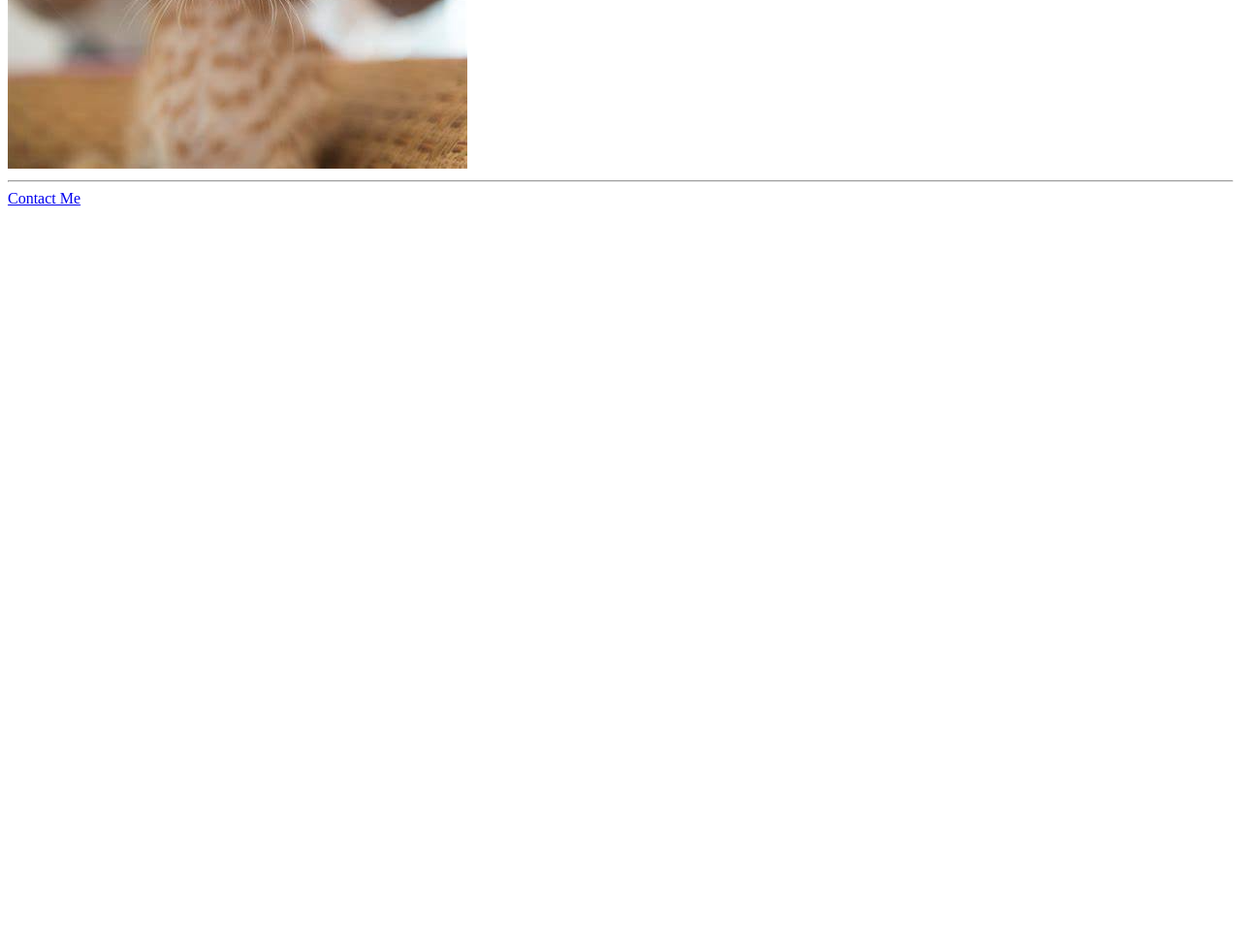
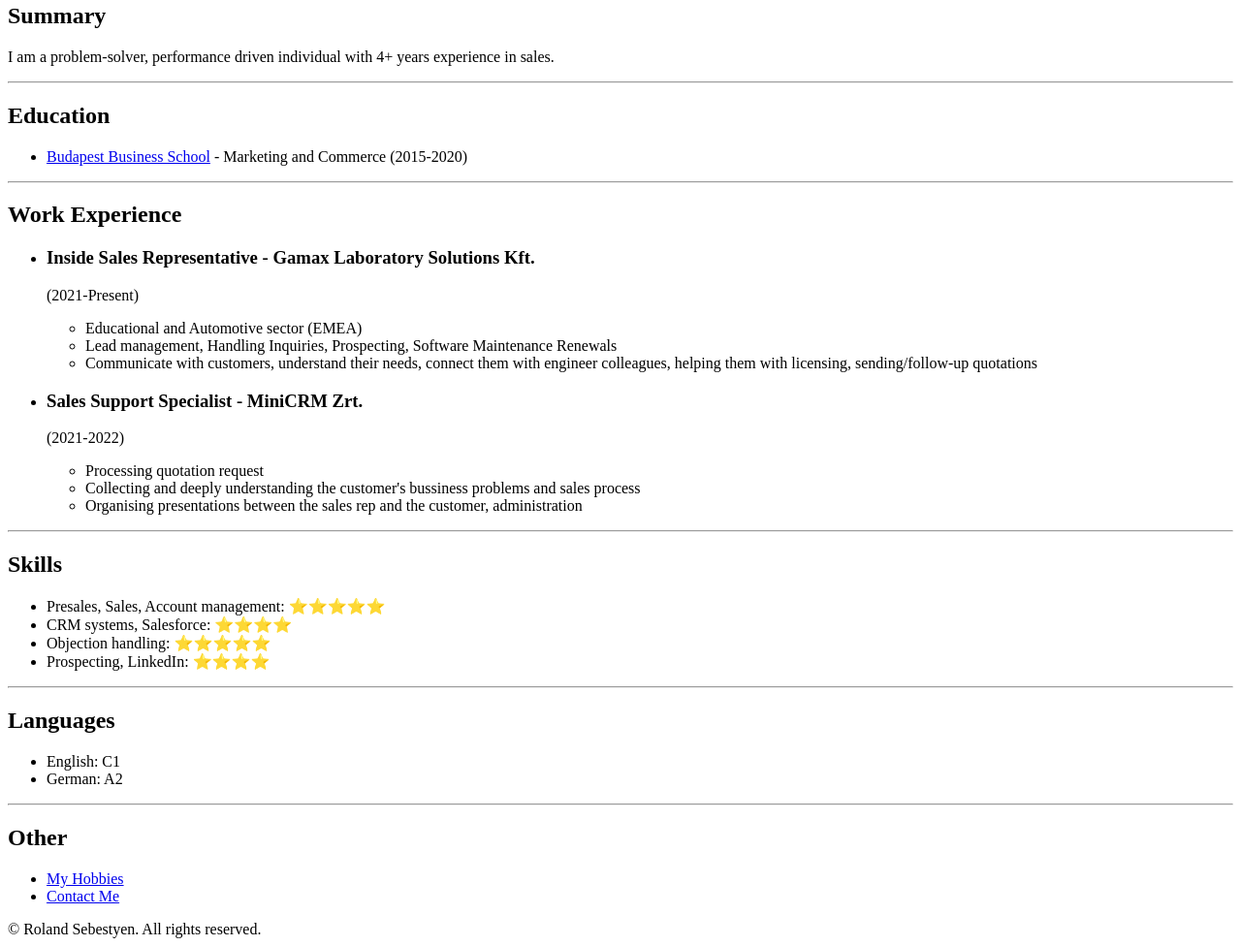
Before and after one commit to RolandSbstyn/html-portfolio, a plain HTML site: page index.html in a window 1280 px wide. Shown: the part 311-1287 px from the top of the page at 97% size. Before the commit the page ends 800 px from the top, so only its background shows below. Drawn offline with Linux system fonts and the light colour scheme.

Commit message:
Add files via upload

```diff
--- a/index.html
+++ b/index.html
@@ -2,16 +2,96 @@
 <html lang="en">
     <head>
         <meta charset="UTF-8">
-        <title>My Website</title>
+        <meta name="viewport" content="width=device-width, initial-scale=1.0">
+        <title>My Resume</title>
     </head>
+    <body>
+        <h1>Roland Sebestyen</h1>
+        <img src="./cv.PNG" width="200" height="210">
 
-    <body>
-        <h1>Welcome to My Website!</h1>
-        <!-- Add an image of yourself that links to the about page -->
-        <a href="./public/about.html"><img src="./assets/images/cat.png"></a>
+        <h2>Summary</h2>
+        <p>I am a problem-solver, performance driven individual with 4+ years experience in sales.</p>
 
-        <hr />
-        <!-- Add a link to your contact me page here -->
-        <a href="./public/contact.html">Contact Me</a>
+        <hr>
+
+        <h2>Education</h2>
+        <ul>
+            <li><a href="https://uni-bge.hu/en">Budapest Business School</a> - Marketing and Commerce (2015-2020)</li>
+        </ul>
+
+        <hr>
+
+        <h2>Work Experience</h2>
+
+        <ul>
+            <li><h3>Inside Sales Representative - Gamax Laboratory Solutions Kft.</h3></li>
+            <p>(2021-Present)</p>
+            <ul>
+                <li>Educational and Automotive sector (EMEA)</li>
+                <li>Lead management, Handling Inquiries, Prospecting,
+                Software Maintenance Renewals</li>
+                <li>Communicate with customers, understand their
+                needs, connect them with engineer colleagues,
+                helping them with licensing, sending/follow-up
+                quotations</li>
+            </ul>
+
+            <li><h3>Sales Support Specialist - MiniCRM Zrt.</h3></li>
+            <p>(2021-2022)</p>
+                <ul>
+                    <li>Processing quotation request</li>
+                    <li>Collecting and deeply understanding the customer's
+                        bussiness problems and sales process</li>
+                    <li>Organising presentations between the sales rep and
+                        the customer, administration</li>
+                </ul>
+        </ul>
+
+        <hr>
+
+        <h2>Skills</h2>
+
+        <ul>
+            <li>Presales, Sales, Account management: ⭐️⭐️⭐️⭐️⭐️</li>
+            <li>CRM systems, Salesforce: ⭐️⭐️⭐️⭐️</li>
+            <li>Objection handling: ⭐️⭐️⭐️⭐️⭐️</li>
+            <li>Prospecting, LinkedIn: ⭐️⭐️⭐️⭐️</li>
+        </ul>
+
+        <hr>
+
+        <h2>Languages</h2>
+        <ul>
+            <li>English: C1</li>
+            <li>German: A2</li>
+        </ul>
+
+        <hr>
+
+        <h2>Other</h2>
+
+        <ul>
+            <li><a href="./hobbies/hobbies.html">My Hobbies</a></li>
+            <li><a href="./contact/contact.html">Contact Me</a></li>
+        </ul>
+
+        © Roland Sebestyen. All rights reserved.
+
+
+
+
+
+
+
+
+
+
+
+
+
+
+
+
+
     </body>
 </html>
```
Also changed, not shown: contact/contact.html (added, +7 -0 lines), hobbies/hobbies.html (added, +8 -0 lines), cv.PNG (added).
